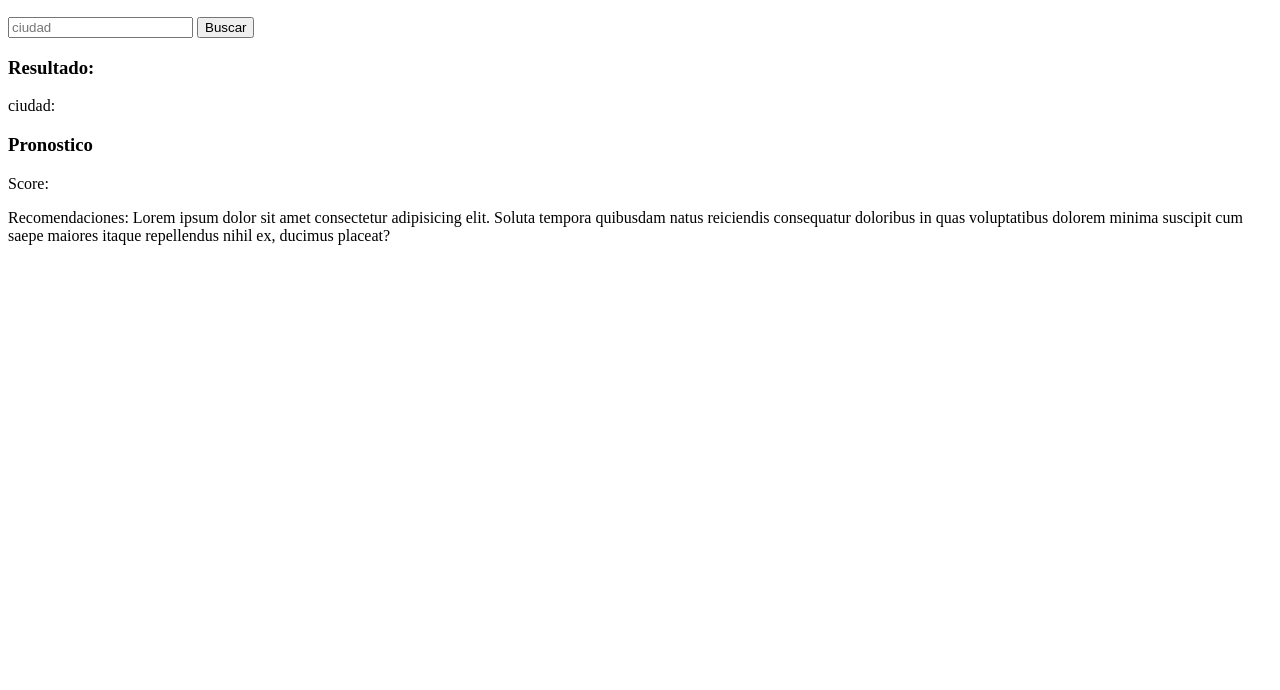
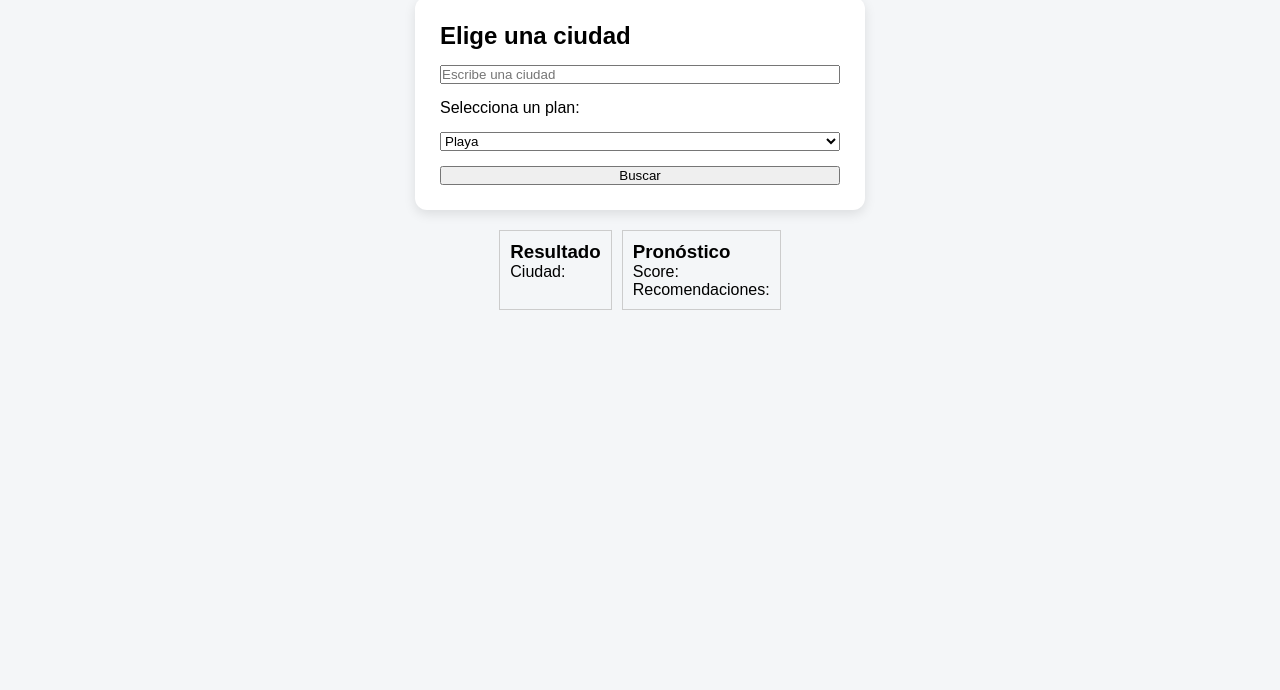
Before and after one commit to dnlgb/PlanClima, a plain HTML site: page index.html in a window 1280 px wide. Shown: the part 110-800 px from the top of the page. Drawn offline with Linux system fonts and the light colour scheme.

Commit message:
cambiar estructura html, opciones agregadas y estilos css

```diff
--- a/index.html
+++ b/index.html
@@ -4,26 +4,38 @@
     <meta charset="UTF-8">
     <meta name="viewport" content="width=device-width, initial-scale=1.0">
     <title>Document</title>
+    <link rel="stylesheet" href="style.css">
 </head>
 <body>
     <h1>Clima ideal</h1>
-    <main>
+    <main class="seccion-busq">
         <h2>Elige una ciudad</h2>
-        <input type="text" id="cityInput" placeholder="ciudad">
-        <button id="buscarC">Buscar</button>
+        <input type="search" id="cityInput" placeholder="Escribe una ciudad">
+
+        <label for="planes">Selecciona un plan: </label>
+        <select id="planes">
+            <option value="Playa">Playa</option>
+            <option value="Caminar">Caminar</option>
+            <option value="Picnic">Picnic</option>
+            <option value="Cicla">Cicla</option>
+            <option value="Familiar">Familiar</option>
+        </select>
+
+            <button id="buscar">Buscar</button>
     </main>
-    <section>
-        <h3>Resultado:</h3>
-            <div class="Ciudad_resultado">
-                <p>ciudad:</p>
+    <section class="contenedor-resultados">
 
-            </div>
+        <div class="Ciudad-resultado">
+            <h3>Resultado</h3>
+            <p>Ciudad:</p>
+        </div>
 
-            <div class="Pronostico">
-                <h3>Pronostico</h3>
-                <p>Score:</p>
-                <p>Recomendaciones: Lorem ipsum dolor sit amet consectetur adipisicing elit. Soluta tempora quibusdam natus reiciendis consequatur doloribus in quas voluptatibus dolorem minima suscipit cum saepe maiores itaque repellendus nihil ex, ducimus placeat?</p>
+        <div class="pronostico">
+            <h3>Pronóstico</h3>
+            <p>Score:</p>
+            <p>Recomendaciones:</p>
         </div>
+
     </section>
 
 
--- /dev/null
+++ b/style.css
@@ -0,0 +1,45 @@
+*{
+    margin: 0;
+    padding: 0;
+    box-sizing: border-box;
+}
+
+body{
+    min-height: 100vh;
+    font-family: Arial, Helvetica, sans-serif;
+    background-color: #f4f6f8;
+    display: flex;
+    flex-direction: column;
+    align-items: center;
+    padding: 40px 20px;
+}
+
+h1{
+    margin-bottom: 30px;
+    color: #333;
+}
+
+.seccion-busq{
+    width: 100%;
+    max-width: 450px;
+    background-color: white;
+    padding: 25px;
+    border-radius: 12px;
+    box-shadow: 0 4px 12px rgba(0,0,0,.1);
+    display: flex;
+    flex-direction: column;
+    gap: 15px;
+}
+
+.contenedor-resultados{
+    display: flex;
+    padding-top: 20px;
+    gap: 10px;
+}
+
+.Ciudad-resultado,
+.pronostico{
+    flex: 1;
+    border: 1px solid #ccc;
+    padding: 10px;
+}
```
Also changed, not shown: 1 other file.
